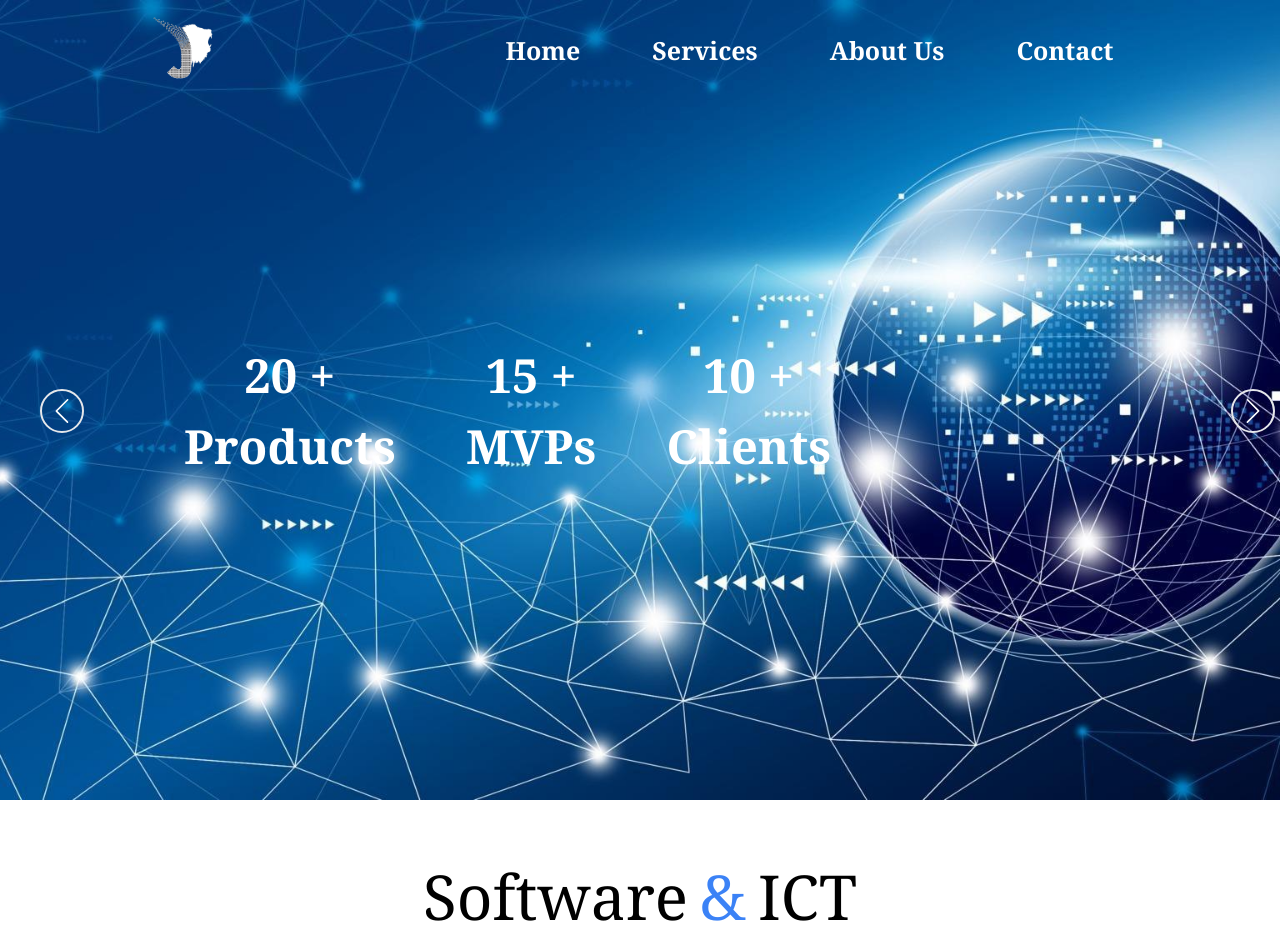
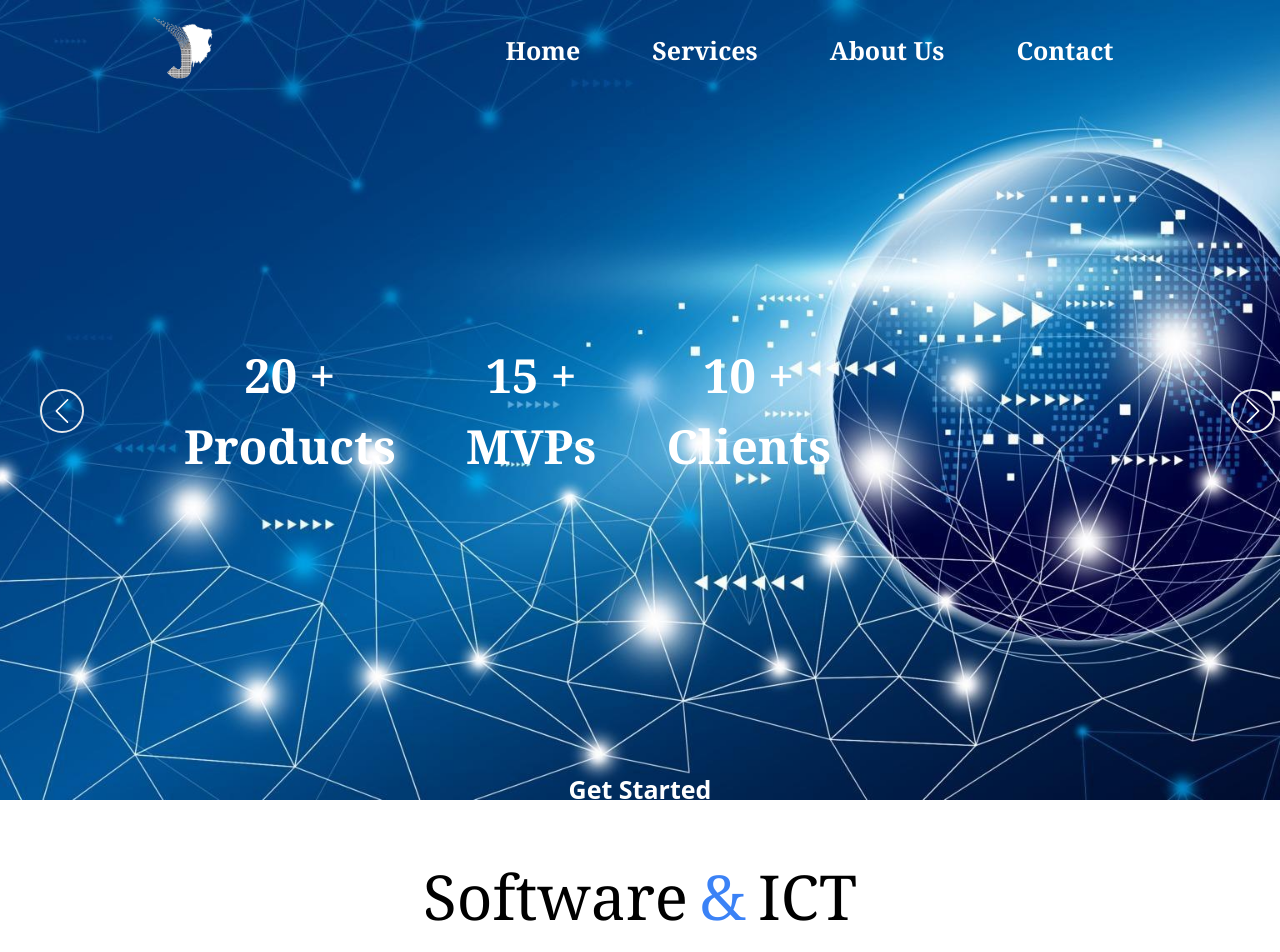
Before and after one commit to Vladmir-dev/tujero2.0, a React (Vite) app: page / in a window 1280 px wide. Shown: the top 952 px of the page. Built offline with nearby package versions, Linux system fonts and the light colour scheme.

Commit message:
fixed home and navbar

```diff
--- a/src/components/Carousel.jsx
+++ b/src/components/Carousel.jsx
@@ -78,7 +78,8 @@ const Carousel = ({imageSlide, height, title}) => {
         </button>
       </div>
       <Link to="services" smooth={true} duration={700}>
-     <div className="w-full justify-center items-center flex mt-[150px] font-bold md:text-[56px] text-[35px] text-white bottom-0">
+     <div className="w-full justify-center items-center flex flex-col mt-[50px]  font-bold md:text-[56px] text-[35px] text-white bottom-0">
+          <h2 className="text-[25px]">Get Started</h2>
           < SlArrowDown className="text-center"/>
      </div>
      </Link>
--- a/src/components/Navbar.jsx
+++ b/src/components/Navbar.jsx
@@ -28,9 +28,13 @@ useEffect(() => {
       }`}>
       {/*destop view*/}
       <div className="flex md:justify-around justify-between items-center p-4">
-      <div className="md:w-[70px] w-[50px] h-[50px] md:h-[70px] ">
+      <Link
+              to='home'
+              smooth={true}
+              duration={700}
+            ><div className="md:w-[70px] w-[50px] h-[50px] md:h-[70px] ">
          {show ? <img src={logo} alt="logo" /> : <img src={logo2} alt="logo" />}
-      </div>
+      </div></Link>
         {/*mobile*/}
         <button className={show ? "md:hidden text-black text-[37px]" : "text-white text-[37px] md:hidden "}>
           <AiOutlineMenu />
```
